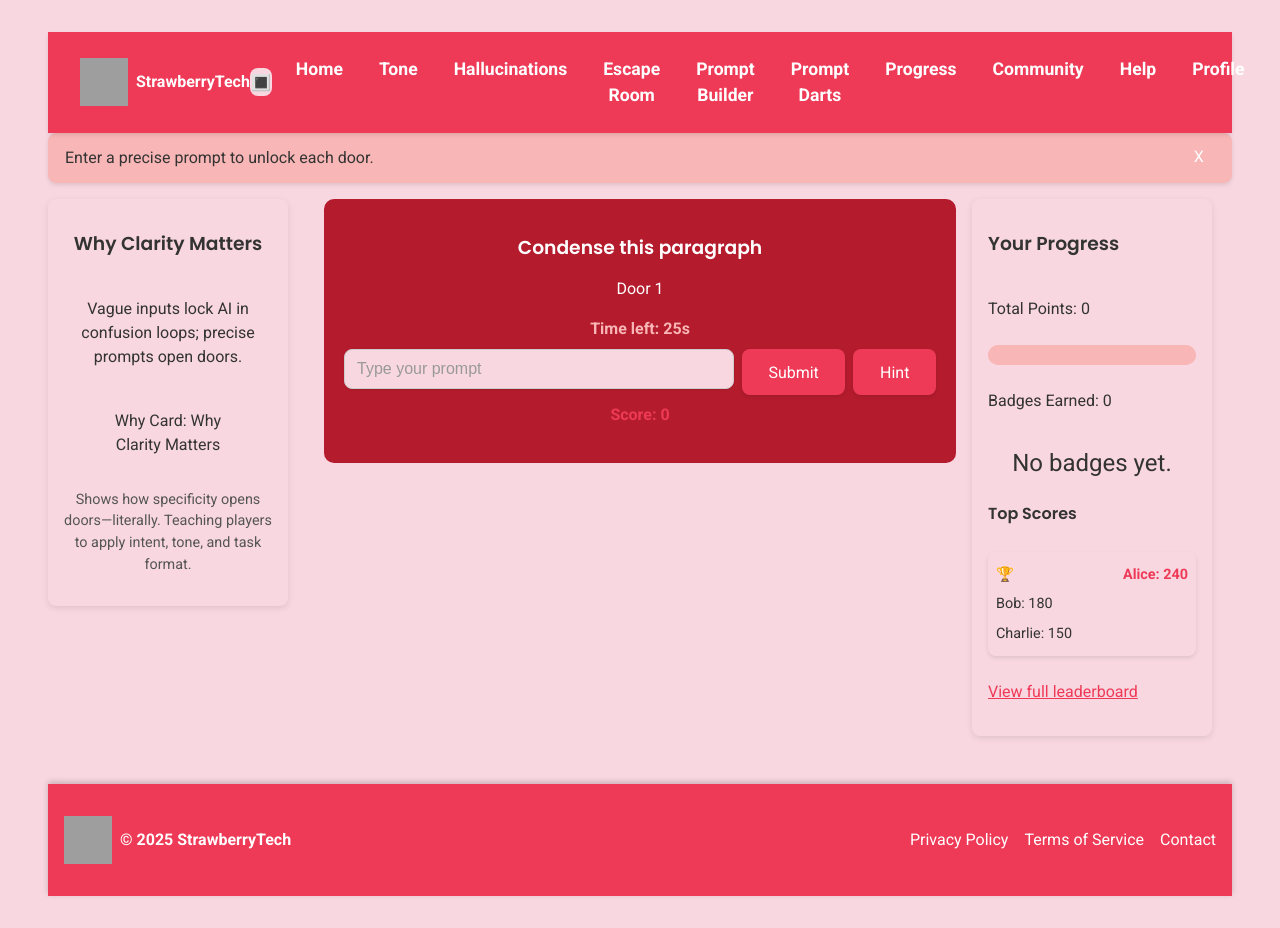
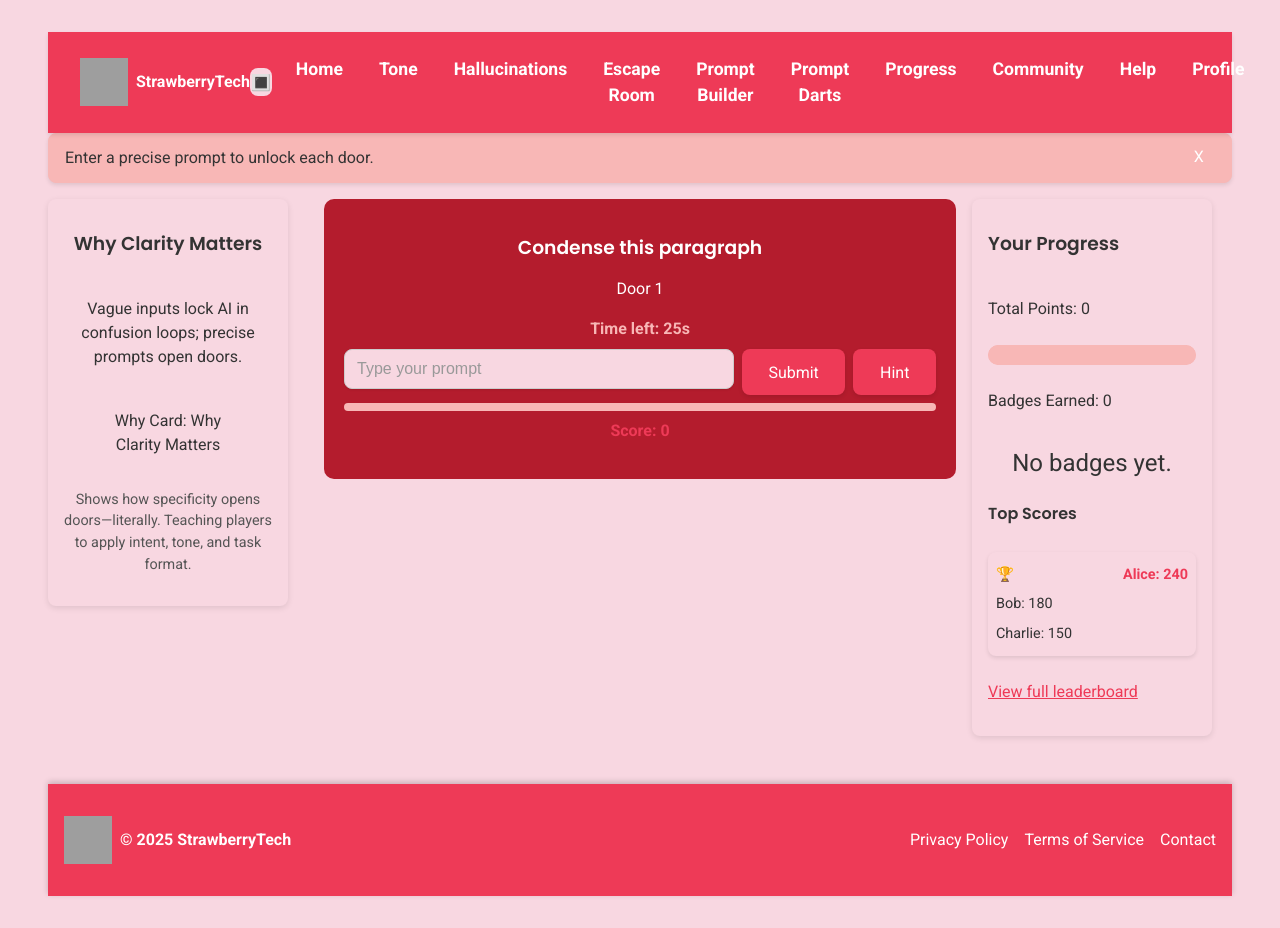
Before and after one commit to unnamedmistress/StrawberryTech, a React (Vite) app in the folder learning-games/: page /games/escape in a window 1280 px wide. Built offline with nearby package versions, Linux system fonts and the light colour scheme; grey boxes are pictures that could not be loaded.

Commit message:
Add progress bar for ClarityEscapeRoom

```diff
--- /dev/null
+++ b/learning-games/src/components/ui/ProgressBar.css
@@ -0,0 +1,14 @@
+.progress-bar {
+  width: 100%;
+  height: 0.5rem;
+  background: var(--color-secondary);
+  border-radius: 4px;
+  overflow: hidden;
+  margin: 0.5rem 0;
+}
+
+.progress-bar-fill {
+  height: 100%;
+  background: var(--color-brand);
+  transition: width 0.3s ease;
+}
--- /dev/null
+++ b/learning-games/src/components/ui/ProgressBar.tsx
@@ -0,0 +1,10 @@
+import React from 'react'
+import './ProgressBar.css'
+
+export default function ProgressBar({ percent }: { percent: number }) {
+  return (
+    <div className="progress-bar" role="progressbar" aria-valuemin={0} aria-valuemax={100} aria-valuenow={percent}>
+      <div className="progress-bar-fill" style={{ width: `${percent}%` }} />
+    </div>
+  )
+}
--- a/learning-games/src/pages/ClarityEscapeRoom.tsx
+++ b/learning-games/src/pages/ClarityEscapeRoom.tsx
@@ -1,6 +1,7 @@
 import { useState, useEffect, useContext } from 'react'
 import ProgressSidebar from '../components/layout/ProgressSidebar'
 import InstructionBanner from '../components/ui/InstructionBanner'
+import ProgressBar from '../components/ui/ProgressBar'
 import { UserContext } from '../context/UserContext'
 import './ClarityEscapeRoom.css'
 
@@ -37,6 +38,7 @@ export default function ClarityEscapeRoom() {
   const [start] = useState(() => Date.now())
   const [timeLeft, setTimeLeft] = useState(30)
   const [hintVisible, setHintVisible] = useState(false)
+  const [openPercent, setOpenPercent] = useState(0)
 
   const current = tasks[door]
 
@@ -95,6 +97,10 @@ export default function ClarityEscapeRoom() {
   }, [door])
 
   useEffect(() => {
+    setOpenPercent(Math.round((door / tasks.length) * 100))
+  }, [door, tasks.length])
+
+  useEffect(() => {
     if (door === tasks.length) {
       setScore('escape', score)
     }
@@ -134,6 +140,7 @@ export default function ClarityEscapeRoom() {
             <button type="submit" className="btn-primary">Submit</button>
             <button type="button" onClick={showHint} className="btn-primary">Hint</button>
           </form>
+          <ProgressBar percent={openPercent} />
           {hintVisible && (
             <p className="hint-keywords">Keywords: {current.keywords.join(', ')}</p>
           )}
```
